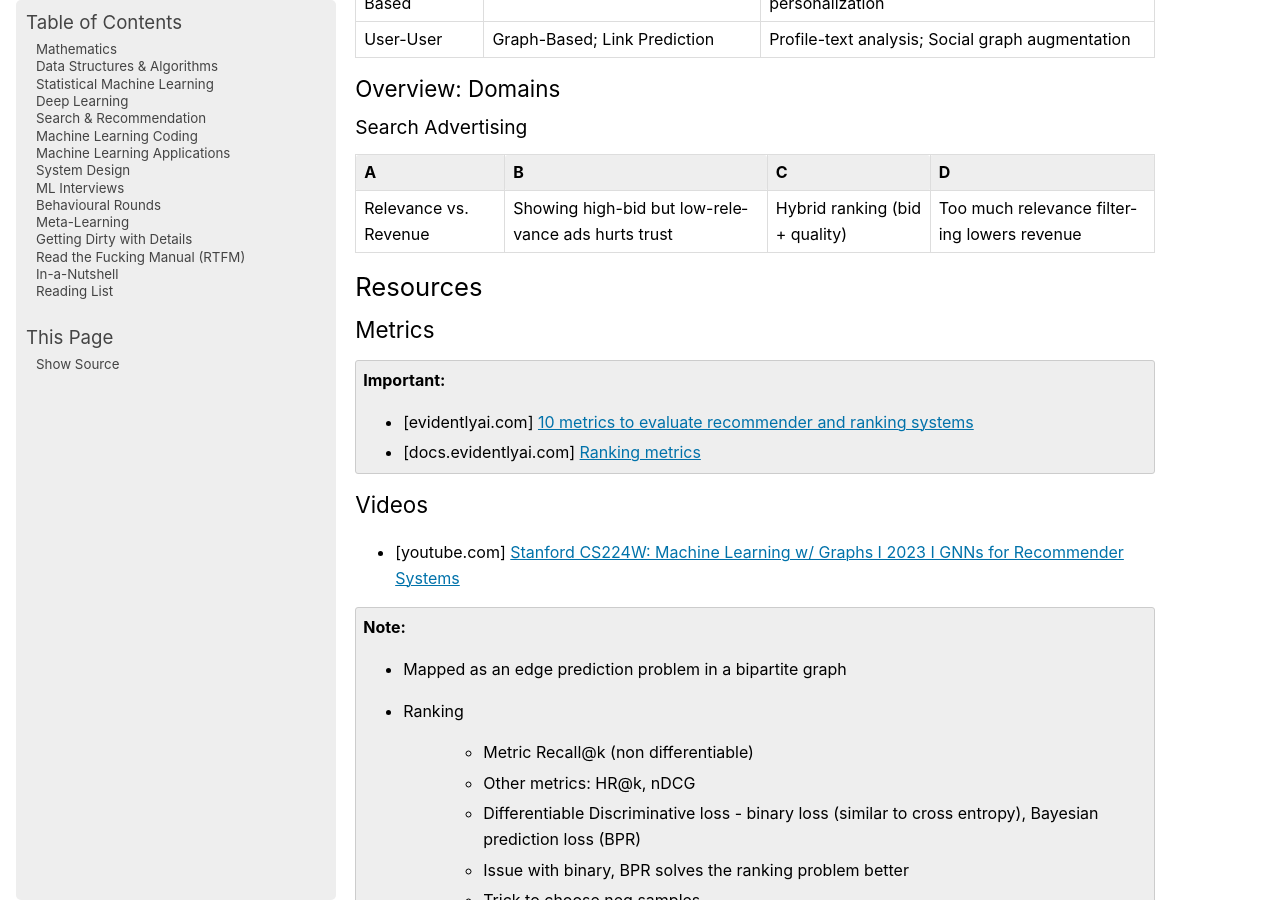
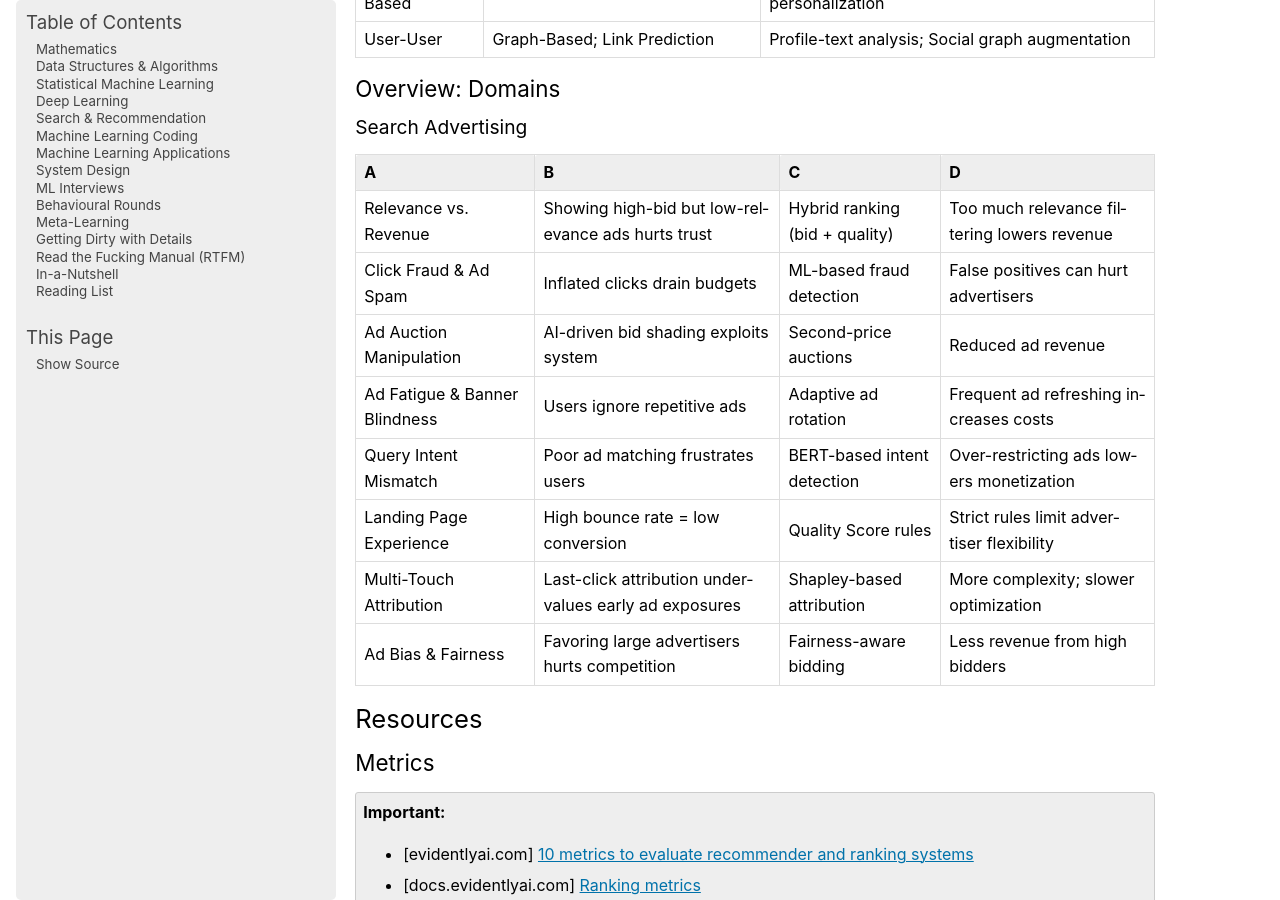
Before and after one commit to uselesstechjunks/leetcode, a Sphinx documentation site: the page built from docs/source/rank.rst, in a window 1280 px wide and 900 px high, scrolled down 4470 px. Built offline with Sphinx 7.4.7, drawn with Linux system fonts in a browser that asks for light colours.

Commit message:
Update rank.rst

```diff
--- a/docs/source/rank.rst
+++ b/docs/source/rank.rst
@@ -133,6 +133,13 @@ Search Advertising
 	:align: center
 
 		Relevance vs. Revenue, Showing high-bid but low-relevance ads hurts trust, Hybrid ranking (bid + quality), Too much relevance filtering lowers revenue
+		Click Fraud & Ad Spam, Inflated clicks drain budgets, ML-based fraud detection, False positives can hurt advertisers
+		Ad Auction Manipulation, AI-driven bid shading exploits system, Second-price auctions, Reduced ad revenue
+		Ad Fatigue & Banner Blindness, Users ignore repetitive ads, Adaptive ad rotation, Frequent ad refreshing increases costs
+		Query Intent Mismatch, Poor ad matching frustrates users, BERT-based intent detection, Over-restricting ads lowers monetization
+		Landing Page Experience, High bounce rate = low conversion, Quality Score rules, Strict rules limit advertiser flexibility
+		Multi-Touch Attribution, Last-click attribution undervalues early ad exposures, Shapley-based attribution, More complexity; slower optimization
+		Ad Bias & Fairness, Favoring large advertisers hurts competition, Fairness-aware bidding, Less revenue from high bidders
 
 ************************************************************************************
 Resources
```
